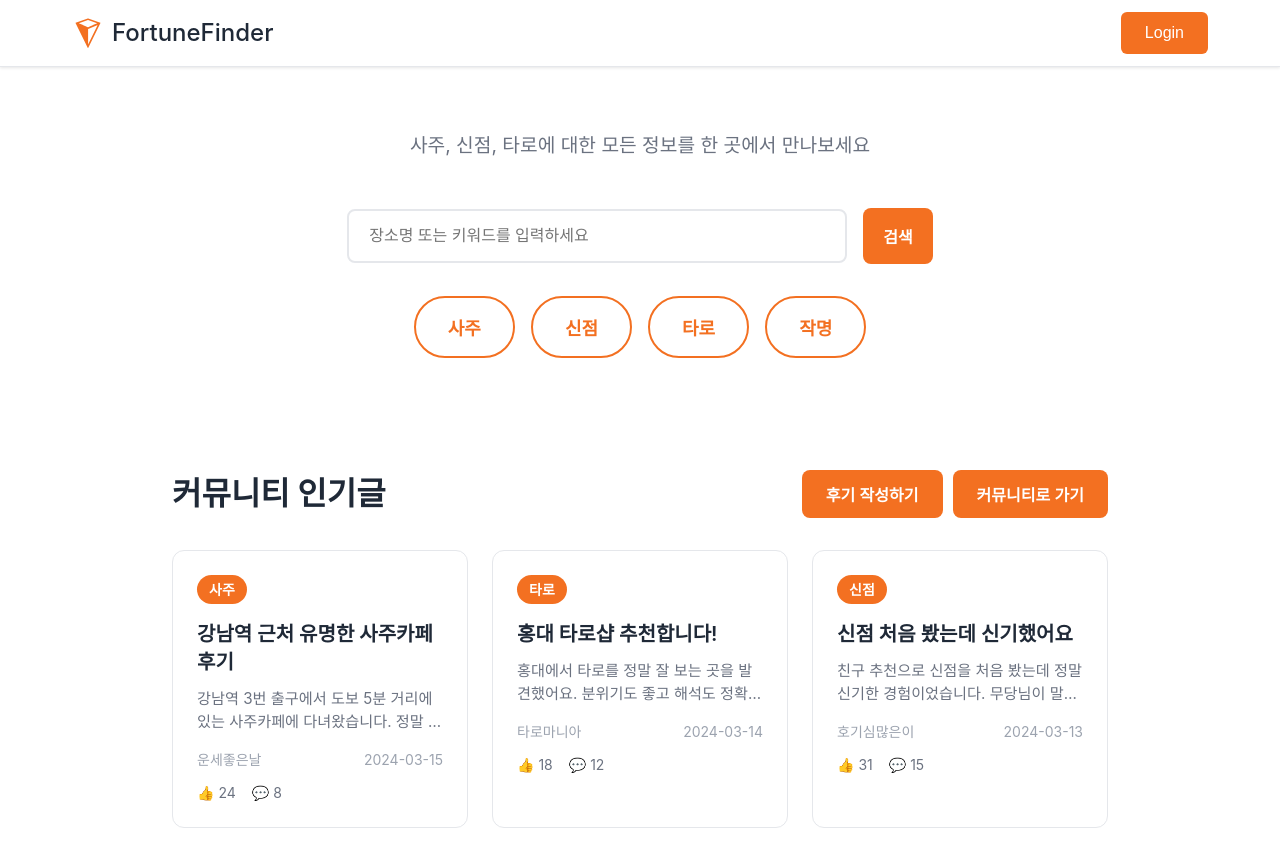
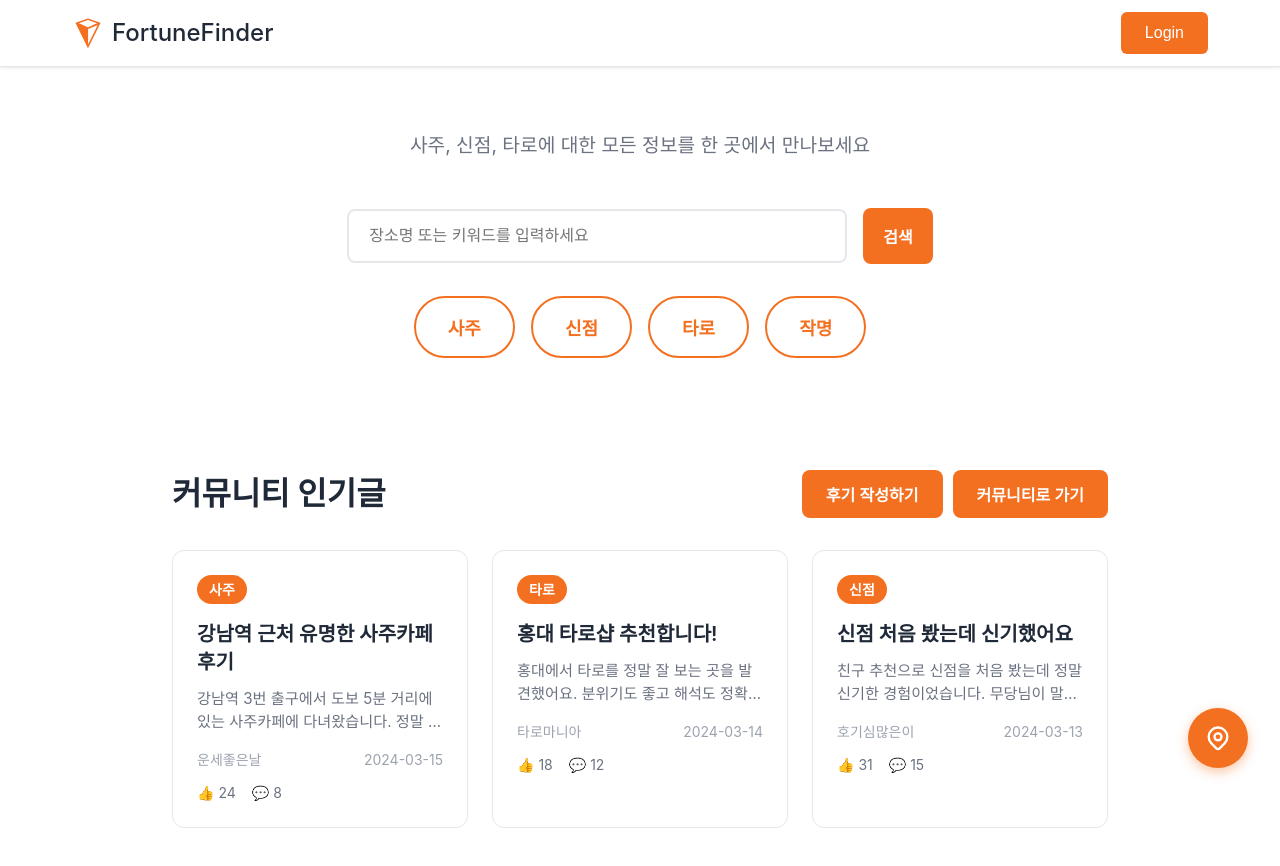
Before and after one commit to fortunefinderProject/fortunefinder-fe, a Vue app: page / in a window 1280 px wide. Shown: the top 866 px of the page. Built offline with nearby package versions, Linux system fonts and the light colour scheme.

Commit message:
feat. 인기 장소 floating 토글 생성

```diff
--- a/src/App.vue
+++ b/src/App.vue
@@ -1,11 +1,13 @@
 <script setup lang="ts">
 import AppHeader from './components/AppHeader.vue';
+import PopularPlaces from './components/PopularPlaces.vue';
 
 </script>
 
 <template>
   <AppHeader/>
   <RouterView />
+  <PopularPlaces fortuneType="사주" />
 </template>
 
 <style>
--- /dev/null
+++ b/src/components/PopularPlaces.vue
@@ -0,0 +1,313 @@
+<script setup lang="ts">
+import { ref } from 'vue'
+
+// Props to receive the selected fortune type
+interface Props {
+  fortuneType?: string
+}
+
+const props = withDefaults(defineProps<Props>(), {
+  fortuneType: '사주'
+})
+
+// State for flip animation
+const isFlipped = ref(false)
+
+// Toggle flip state
+const toggleFlip = () => {
+  isFlipped.value = !isFlipped.value
+}
+
+// Sample popular places data - would come from API in production
+const popularPlaces = ref([
+  { id: 1, name: '강남 사주카페', rating: 4.8, reviews: 128 },
+  { id: 2, name: '명동 점집', rating: 4.9, reviews: 256 },
+  { id: 3, name: '홍대 타로샵', rating: 4.7, reviews: 95 },
+  { id: 4, name: '신촌 운세방', rating: 4.6, reviews: 73 },
+  { id: 5, name: '이태원 점술소', rating: 4.8, reviews: 142 }
+])
+
+// Handle place click
+const handlePlaceClick = (placeId: number) => {
+  console.log(`Navigate to place: ${placeId}`)
+  // TODO: Implement navigation to place detail page
+}
+</script>
+
+<template>
+  <div class="popular-places-widget">
+    <div class="flip-container" :class="{ 'flipped': isFlipped }">
+      <!-- Front: Circle button -->
+      <div class="flip-front">
+        <button class="circle-button" @click="toggleFlip" :title="`인기 ${fortuneType} 장소`">
+          <svg xmlns="http://www.w3.org/2000/svg" fill="none" viewBox="0 0 24 24" stroke="currentColor">
+            <path stroke-linecap="round" stroke-linejoin="round" stroke-width="2" d="M17.657 16.657L13.414 20.9a1.998 1.998 0 01-2.827 0l-4.244-4.243a8 8 0 1111.314 0z" />
+            <path stroke-linecap="round" stroke-linejoin="round" stroke-width="2" d="M15 11a3 3 0 11-6 0 3 3 0 016 0z" />
+          </svg>
+        </button>
+      </div>
+
+      <!-- Back: Popular places list -->
+      <div class="flip-back">
+        <div class="places-card">
+          <div class="places-header">
+            <h3 class="places-title">인기 {{ fortuneType }} 장소</h3>
+            <button class="close-button" @click="toggleFlip" title="닫기">
+              <svg xmlns="http://www.w3.org/2000/svg" fill="none" viewBox="0 0 24 24" stroke="currentColor">
+                <path stroke-linecap="round" stroke-linejoin="round" stroke-width="2" d="M6 18L18 6M6 6l12 12" />
+              </svg>
+            </button>
+          </div>
+
+          <div class="places-list">
+            <div
+              v-for="place in popularPlaces"
+              :key="place.id"
+              class="place-item"
+              @click="handlePlaceClick(place.id)"
+            >
+              <div class="place-info">
+                <div class="place-name">{{ place.name }}</div>
+                <div class="place-stats">
+                  <span class="rating">⭐ {{ place.rating }}</span>
+                  <span class="reviews">리뷰 {{ place.reviews }}</span>
+                </div>
+              </div>
+            </div>
+          </div>
+        </div>
+      </div>
+    </div>
+  </div>
+</template>
+
+<style scoped>
+.popular-places-widget {
+  position: fixed;
+  bottom: 2rem;
+  right: 2rem;
+  z-index: 1000;
+}
+
+.flip-container {
+  position: relative;
+  width: 60px;
+  height: 60px;
+  transition: all 0.4s ease;
+  perspective: 1000px;
+  transform-origin: bottom right;
+}
+
+.flip-container.flipped {
+  width: calc(100vw - 4rem);
+  height: 160px;
+  right: 0;
+}
+
+.flip-front,
+.flip-back {
+  position: absolute;
+  width: 100%;
+  height: 100%;
+  backface-visibility: hidden;
+  transition: transform 0.6s ease;
+}
+
+.flip-front {
+  transform: rotateX(0deg);
+}
+
+.flip-container.flipped .flip-front {
+  transform: rotateX(180deg);
+}
+
+.flip-back {
+  transform: rotateX(-180deg);
+}
+
+.flip-container.flipped .flip-back {
+  transform: rotateX(0deg);
+}
+
+/* Circle button (front) */
+.circle-button {
+  width: 60px;
+  height: 60px;
+  border-radius: 50%;
+  background-color: #F37021;
+  border: none;
+  cursor: pointer;
+  display: flex;
+  align-items: center;
+  justify-content: center;
+  box-shadow: 0 4px 12px rgba(243, 112, 33, 0.4);
+  transition: all 0.3s ease;
+}
+
+.circle-button:hover {
+  background-color: #e85d0e;
+  transform: scale(1.1);
+  box-shadow: 0 6px 16px rgba(243, 112, 33, 0.5);
+}
+
+.circle-button svg {
+  width: 28px;
+  height: 28px;
+  color: white;
+}
+
+/* Places card (back) */
+.places-card {
+  width: 100%;
+  height: 100%;
+  background: white;
+  border-radius: 1rem;
+  box-shadow: 0 8px 24px rgba(0, 0, 0, 0.15);
+  display: flex;
+  flex-direction: column;
+  overflow: hidden;
+}
+
+.places-header {
+  display: flex;
+  justify-content: space-between;
+  align-items: center;
+  padding: 0.5rem 1rem;
+  border-bottom: 1px solid #e5e7eb;
+  background-color: #F37021;
+  color: white;
+}
+
+.places-title {
+  margin: 0;
+  font-size: 1.125rem;
+  font-weight: 600;
+}
+
+.close-button {
+  width: 32px;
+  height: 32px;
+  border: none;
+  background: transparent;
+  cursor: pointer;
+  display: flex;
+  align-items: center;
+  justify-content: center;
+  border-radius: 50%;
+  transition: background-color 0.2s ease;
+}
+
+.close-button:hover {
+  background-color: rgba(255, 255, 255, 0.2);
+}
+
+.close-button svg {
+  width: 20px;
+  height: 20px;
+  color: white;
+}
+
+.places-list {
+  flex: 1;
+  overflow-x: auto;
+  overflow-y: hidden;
+  padding: 0.5rem;
+  display: flex;
+  gap: 0.5rem;
+}
+
+.place-item {
+  padding: 1rem;
+  border-radius: 0.5rem;
+  cursor: pointer;
+  transition: all 0.2s ease;
+  background-color: #f9fafb;
+  min-width: 200px;
+  flex-shrink: 0;
+}
+
+.place-item:hover {
+  background-color: #fff7ed;
+  transform: translateX(4px);
+  box-shadow: 0 2px 8px rgba(243, 112, 33, 0.15);
+}
+
+.place-info {
+  display: flex;
+  flex-direction: column;
+  gap: 0.5rem;
+}
+
+.place-name {
+  font-size: 1rem;
+  font-weight: 600;
+  color: #1f2937;
+}
+
+.place-stats {
+  display: flex;
+  gap: 0.75rem;
+  font-size: 0.875rem;
+  color: #6b7280;
+}
+
+.rating {
+  display: flex;
+  align-items: center;
+  gap: 0.25rem;
+  font-weight: 500;
+}
+
+.reviews {
+  color: #9ca3af;
+}
+
+/* Scrollbar styling */
+.places-list::-webkit-scrollbar {
+  height: 6px;
+}
+
+.places-list::-webkit-scrollbar-track {
+  background: #f1f1f1;
+  border-radius: 10px;
+}
+
+.places-list::-webkit-scrollbar-thumb {
+  background: #F37021;
+  border-radius: 10px;
+}
+
+.places-list::-webkit-scrollbar-thumb:hover {
+  background: #e85d0e;
+}
+
+/* Responsive design */
+@media (max-width: 768px) {
+  .popular-places-widget {
+    bottom: 1rem;
+    right: 1rem;
+  }
+
+  .flip-container.flipped {
+    width: calc(100vw - 2rem);
+    height: 140px;
+  }
+
+  .places-title {
+    font-size: 1rem;
+  }
+
+  .place-item {
+    min-width: 160px;
+    padding: 0.75rem;
+  }
+
+  .place-name {
+    font-size: 0.9rem;
+  }
+
+  .place-stats {
+    font-size: 0.8rem;
+  }
+}
+</style>
```
